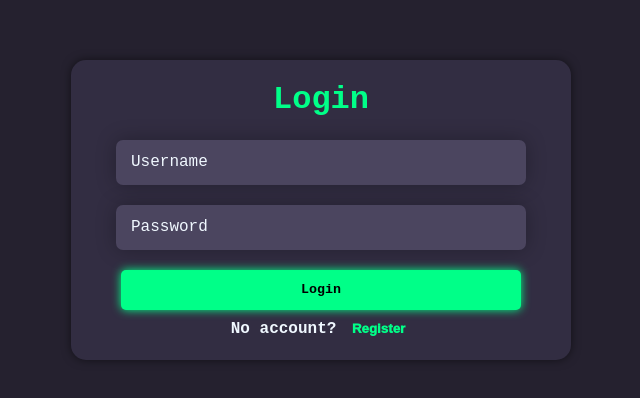
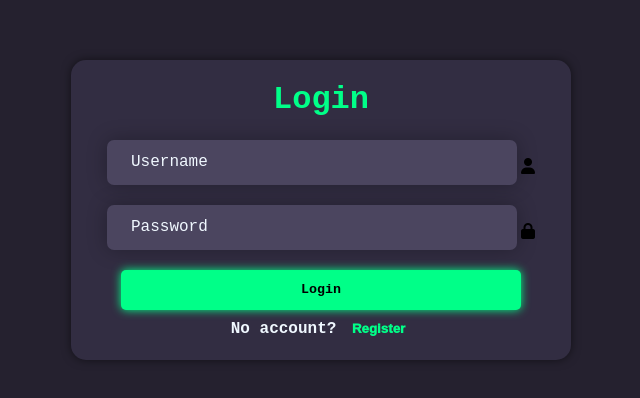
Before and after one commit to liucefer3/login-and-register-form, a plain HTML site: page index.html in a window 1280 px wide. Shown: the part 190-588 px from the top of the page, without its empty margins (319-959 px from the left). Drawn offline with Linux system fonts and the light colour scheme.

Commit message:
index.html

```diff
--- a/index.html
+++ b/index.html
@@ -5,6 +5,7 @@
     <meta name="viewport" content="width=device-width, initial-scale=1.0">
     <title>Login form</title>
     <link rel="stylesheet" href="style.css">
+    <link rel="stylesheet" href="https://cdnjs.cloudflare.com/ajax/libs/font-awesome/6.0.0-beta3/css/all.min.css">
 </head>
 <body>
     <div class="square">
@@ -12,10 +13,12 @@
         <div class="inputUs">
             <input type="text" placeholder=" " required>
             <label>Username</label>
+            <i class="fa fa-user"></i>
         </div>
         <div class="inputUs">
             <input type="password" placeholder=" " required>
             <label>Password</label>
+            <i class="fa fa-lock"></i>
         </div>
         <div class="log-butt">
             <input type="submit" value="Login">
```
